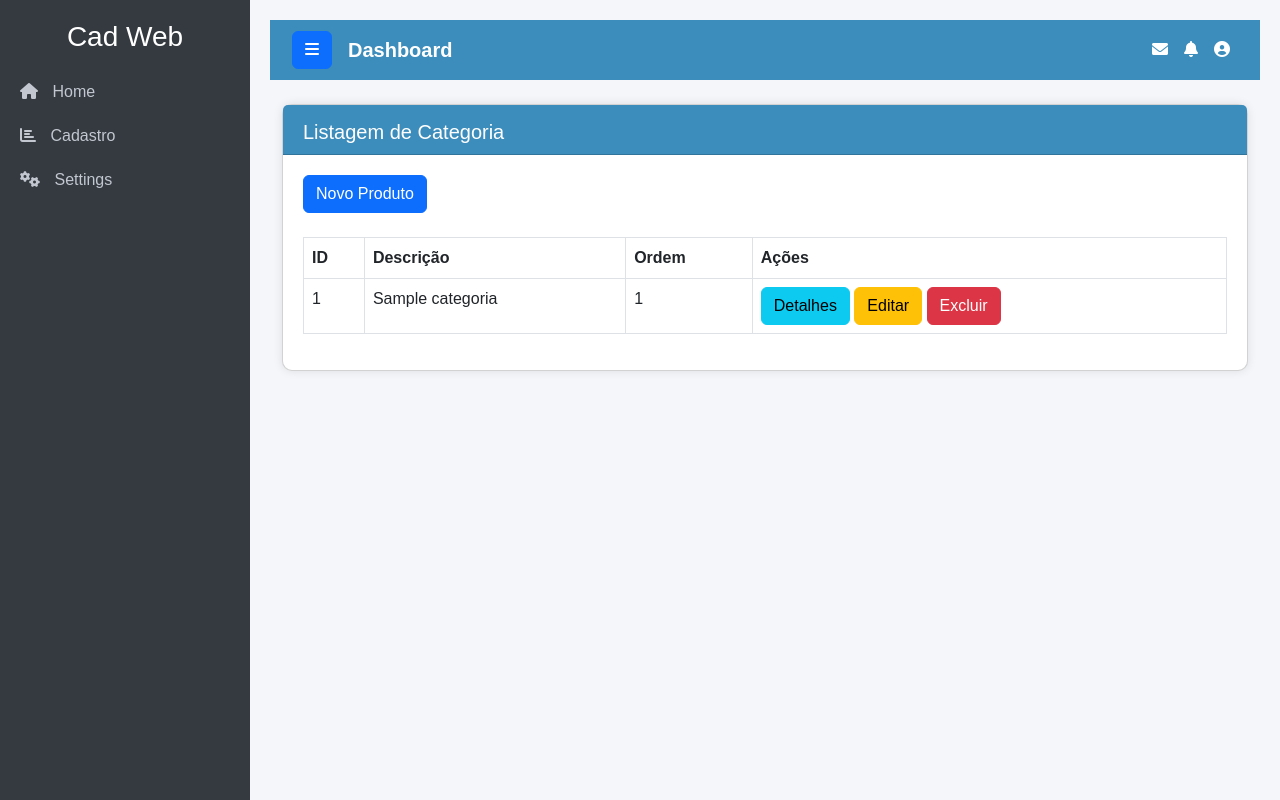
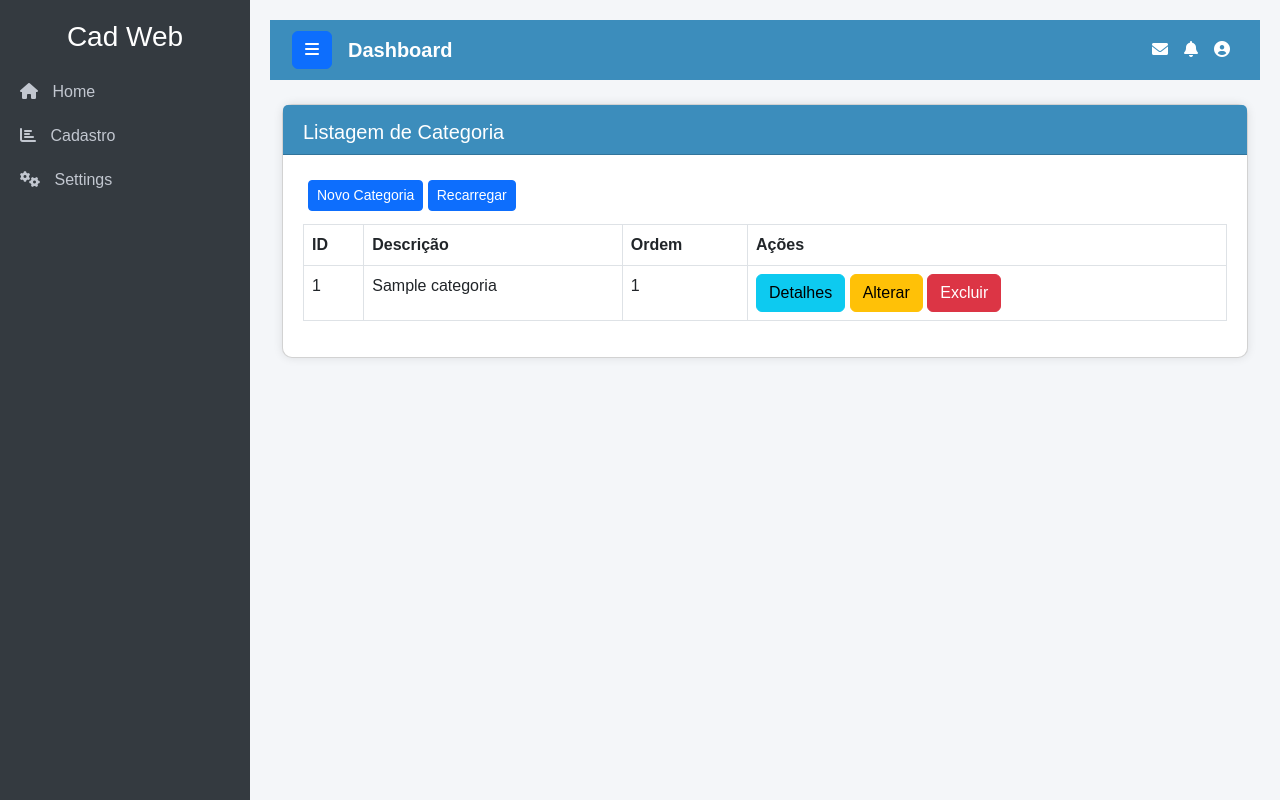
Before and after one commit to Y4NG0D/CadWeb, a Django app: page /categoria/lista/ in a window 1280 px wide. Run offline with Django 4.2, Linux system fonts and the light colour scheme; tables that the repository leaves empty hold one stand-in row (values such as "Sample post"); some libraries are stand-ins or nearby versions.

Commit message:
Update lista.html

```diff
--- a/templates/categoria/lista.html
+++ b/templates/categoria/lista.html
@@ -7,8 +7,10 @@
 {% endblock titulo_conteudo %}
 
 {% block conteudo %}
-
-    <button type="button" class="btn btn-primary" onclick="location.href='{% url 'formsCat' %}'">Novo Produto</button> <br><br>
+    <div class="barrabotoes">
+        <button type="button" class="btn btn-primary btn-sm" onclick="location.href='{% url 'formsCat' %}'">Novo Categoria</button>
+        <button type="button" class="btn btn-primary btn-sm" onclick="location.href='{% url 'lista' %}'">Recarregar</button>
+        </div>
     <table class="table table-bordered table-hover">
         <thead class="thead-dark">
             <tr>
@@ -26,8 +28,8 @@
                 <td>{{categoria.ordem}}</td>
                 <td>
                     <button type="button" class="btn btn-info" onclick="location.href='{% url 'detalheCat' categoria.id%}'">Detalhes</button>
-                    <button type="button" class="btn btn-warning" onclick="location.href='{% url 'editarCat' categoria.id %}'">Editar</button>
-                    <button type="button" class="btn btn-danger" onclick="confirmClose(location.href='{% url 'deletarCat' categoria.id %}')">Excluir</button>
+                    <button type="button" class="btn btn-warning" onclick="location.href='{% url 'editarCat' categoria.id %}'">Alterar</button>
+                    <button type="button" class="btn btn-danger" onclick="confirmClose('{% url 'deletarCat' categoria.id %}')">Excluir</button>
                 </td>
             </tr>
             {% endfor %}
@@ -36,25 +38,11 @@
 
     <script>
         function confirmClose(url) {
-            const confirmar = confirm("Confirme para excluir a categoria selecionada ?");
+            const confirmar = confirm("Confirme para excluir a categoria selecionada?");
             if (confirmar) {
-                window.location.href = location.href='{% url 'lista' %}';
+                window.location.href = url;
             }
-            window.location.href = location.href='{% url 'lista' %}';
         }
     </script>
 
-    {% comment %} <script>
-        function confirmClose(url) {
-            const confirmar = confirm("Confirme para excluir o produto ?");
-            if (confirmar) {
-                window.location.href = url;
-            }
-            else{
-                window.location.href = location.href='{% url 'produtos' %}';
-            }
-        }
-    </script> {% endcomment %}
-
-
 {% endblock conteudo %}
```
